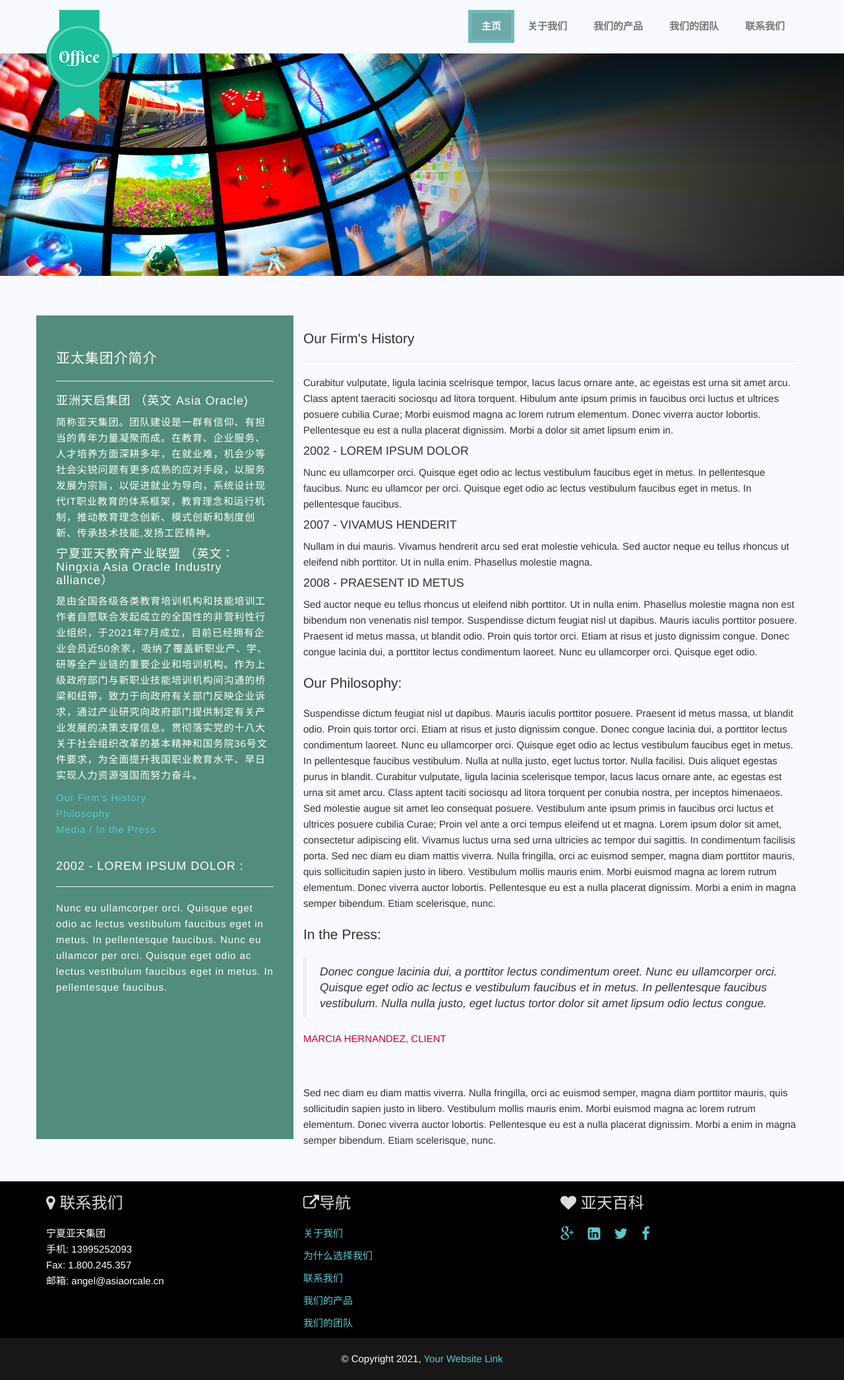
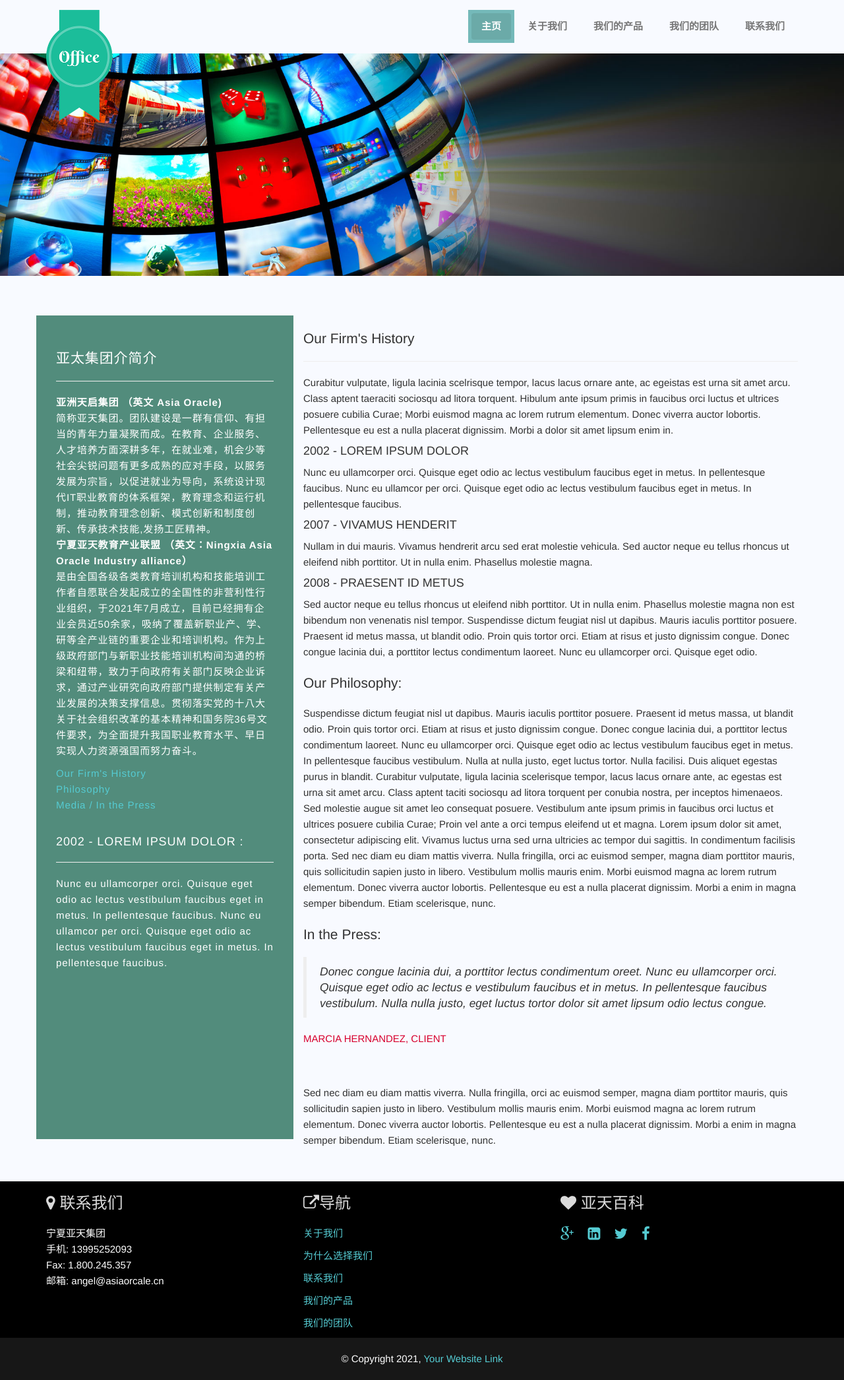
Before and after one commit to AngleLwt/AngleLwt-AngleLwt.github.io, a Jekyll site: the page built from about.html, in a window 1280 px wide. Shown: the whole page at 66% size. Built offline with Jekyll 4.4.1, drawn with Linux system fonts in a browser that asks for light colours.

```diff
--- a/about.html
+++ b/about.html
@@ -15,8 +15,8 @@ permalink: /about
     <div class="side-left col-sm-4 col-md-4">
       <h3 class="lead">  亚太集团介简介 </h3><hr>
 
-      <p><h4>亚洲天启集团 （英文 Asia Oracle) </h4>简称亚天集团。团队建设是一群有信仰、有担当的青年力量凝聚而成。在教育、企业服务、人才培养方面深耕多年，在就业难，机会少等社会尖锐问题有更多成熟的应对手段，以服务发展为宗旨，以促进就业为导向，系统设计现代IT职业教育的体系框架，教育理念和运行机制，推动教育理念创新、模式创新和制度创新、传承技术技能,发扬工匠精神。<br>
-<h4>宁夏亚天教育产业联盟 （英文：Ningxia Asia Oracle Industry alliance） </h4>
+      <p><b>亚洲天启集团 （英文 Asia Oracle) </b><br>简称亚天集团。团队建设是一群有信仰、有担当的青年力量凝聚而成。在教育、企业服务、人才培养方面深耕多年，在就业难，机会少等社会尖锐问题有更多成熟的应对手段，以服务发展为宗旨，以促进就业为导向，系统设计现代IT职业教育的体系框架，教育理念和运行机制，推动教育理念创新、模式创新和制度创新、传承技术技能,发扬工匠精神。<br>
+<b>宁夏亚天教育产业联盟 （英文：Ningxia Asia Oracle Industry alliance） </b><br>
 是由全国各级各类教育培训机构和技能培训工作者自愿联合发起成立的全国性的非营利性行业组织，于2021年7月成立，目前已经拥有企业会员近50余家，吸纳了覆盖新职业产、学、研等全产业链的重要企业和培训机构。作为上级政府部门与新职业技能培训机构间沟通的桥梁和纽带，致力于向政府有关部门反映企业诉求，通过产业研究向政府部门提供制定有关产业发展的决策支撑信息。贯彻落实党的十八大关于社会组织改革的基本精神和国务院36号文件要求，为全面提升我国职业教育水平、早日实现人力资源强国而努力奋斗。</p>
       <a href="#anchor1"> Our Firm's History</a><br>
       <a href="#anchor2"> Philosophy</a><br>
```
